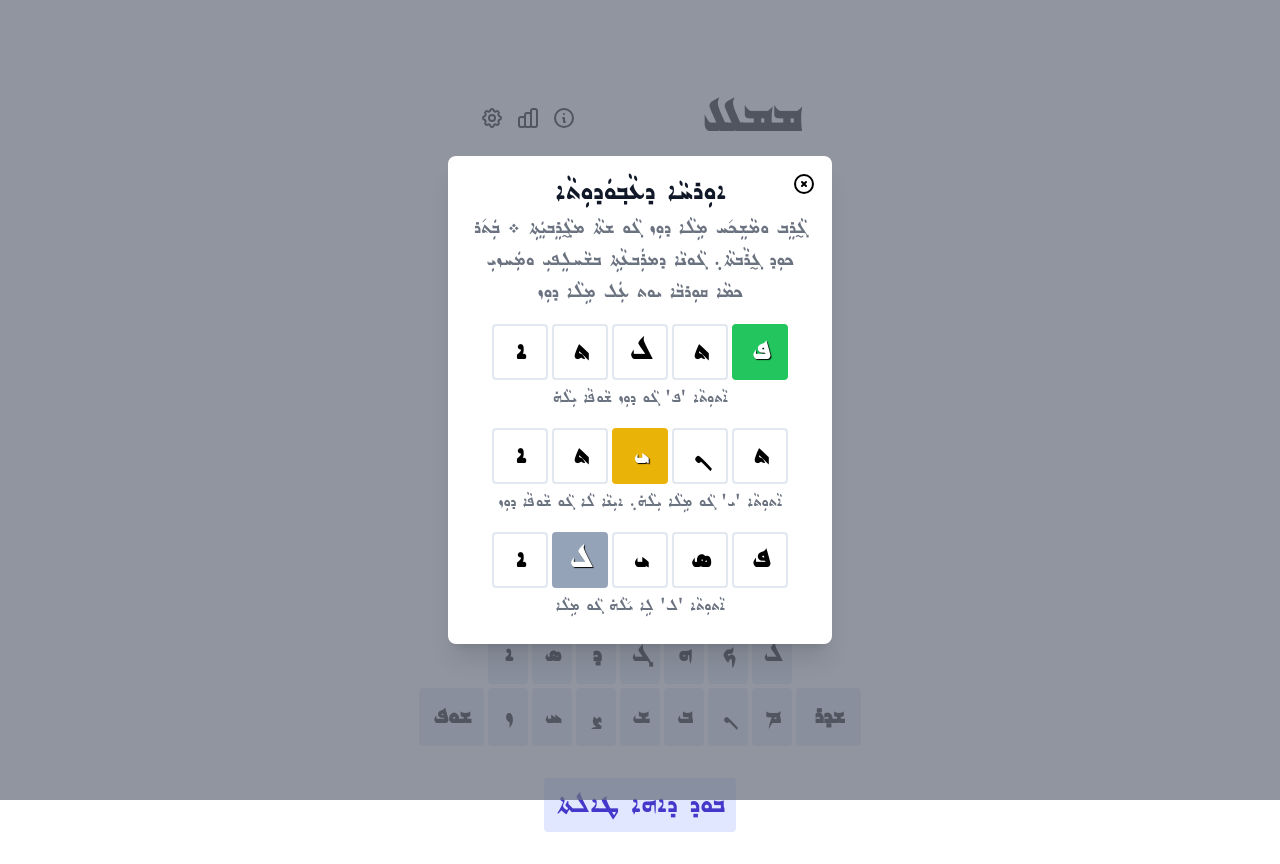
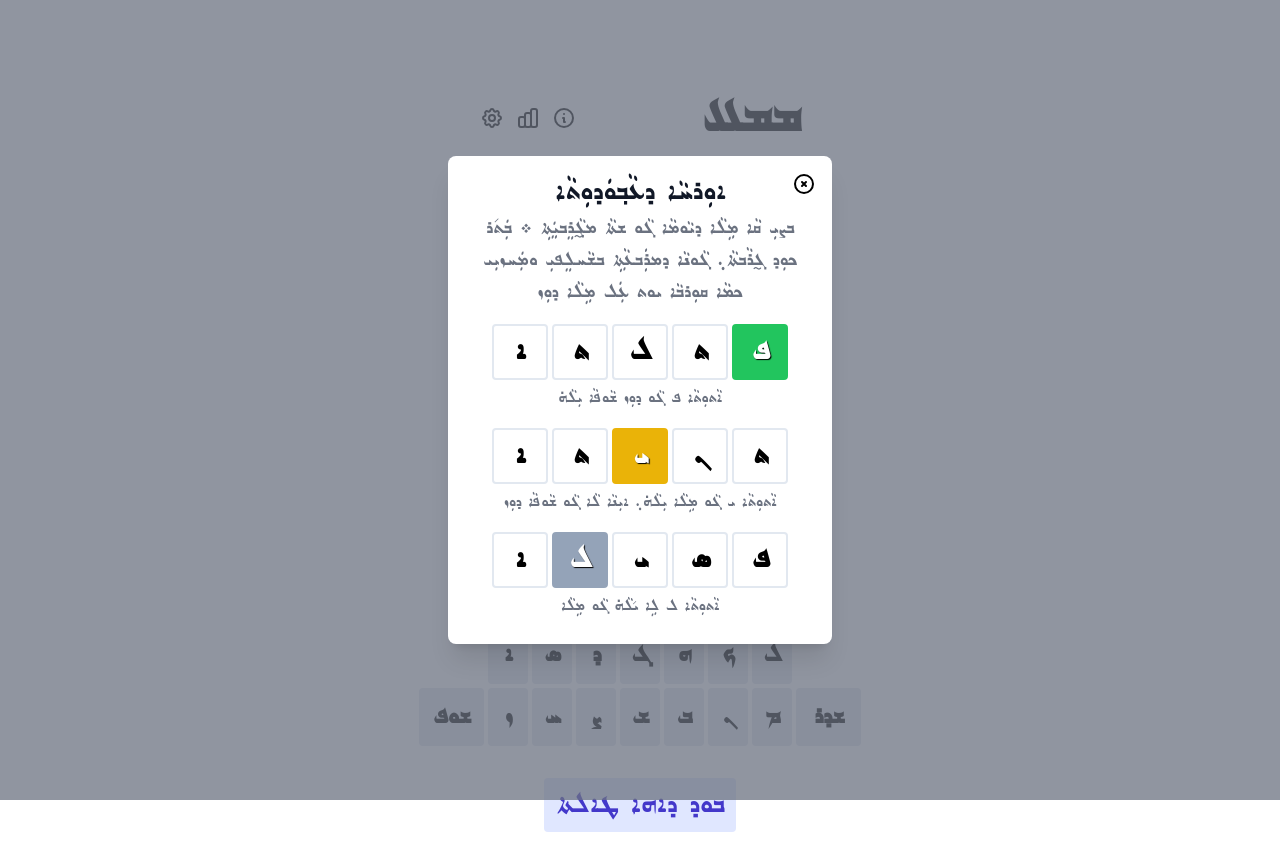
Before and after one commit to SargisYonan/Mamlal, a React (Create React App) app: page / in a window 1280 px wide. Both pictures are taken after a click on the icon 564 px from the left and 118 px from the top of the page. Built offline with nearby package versions, Linux system fonts and the light colour scheme.

Commit message:
fixed info

```diff
--- a/src/components/modals/InfoModal.tsx
+++ b/src/components/modals/InfoModal.tsx
@@ -10,8 +10,8 @@ export const InfoModal = ({ isOpen, handleClose }: Props) => {
   return (
     <BaseModal title="ܐܘܼܪܚܵܐ ܕܥܵܒ݂ܘܿܕܘܼܬܵܐ" isOpen={isOpen} handleClose={handleClose}>
       <p className="text-2xl text-gray-500 dark:text-gray-300">
-        ܓ̰ܵܪܸܒ ܘܡܵܫܸܟ݇ܚ ܡܹܠܵܐ ܕܘܼܙ ܓܵܘ ܫܬܵܐ ܡܓ̰ܵܪܸܒܝܲܬܹܐ ܀
-        ܒܲܬ݇ܪ ܟܘܼܕ ܓ̰ܪܵܒܬܵܐ܉ ܓܵܘܢܵܐ ܕܡܪܲܒܥܵܬܹܐ ܒܫܵܚܠܸܦܝܼ ܘܡܲܚܙܝܼ ܟܡܵܐ ܩܘܼܪܒܵܐ ܝܘܬ ܥܲܠ ܡܹܠܵܐ ܕܘܼܙ
+        ܒܨܝܼ ܩܵܐ ܡܹܠܵܐ ܕܝܵܘܡܵܐ ܓܵܘ ܫܬܵܐ ܡܓ̰ܵܪܸܒܝܲܬܹܐ ܀
+        ܒܲܬ݇ܪ ܟܘܼܕ ܓ̰ܪܵܒܬܵܐ܉ ܓܵܘܢܵܐ ܕܡܪܲܒܥܵܬܹܐ ܒܫܵܚܠܸܦܝܼ ܘܡܲܚܙܝܼܝ ܟܡܵܐ ܩܘܼܪܒܵܐ ܝܘܬ ܥܲܠ ܡܹܠܵܐ ܕܘܼܙ
       </p>
 
       <div className="flex justify-center mb-1 mt-4">
@@ -22,7 +22,7 @@ export const InfoModal = ({ isOpen, handleClose }: Props) => {
         <Cell value="ܐ" />
       </div>
       <p className="text-xl text-gray-500 dark:text-gray-300">
-        ܐܵܬܘܼܬܵܐ 'ܦ' ܓܵܘ ܕܘܼܙ ܫܵܘܦܵܐ ܝܼܠܵܗ̇
+        ܐܵܬܘܼܬܵܐ ܦ ܓܵܘ ܕܘܼܙ ܫܵܘܦܵܐ ܝܼܠܵܗ̇
       </p>
 
       <div className="flex justify-center mb-1 mt-4">
@@ -33,7 +33,7 @@ export const InfoModal = ({ isOpen, handleClose }: Props) => {
         <Cell value="ܐ" />
       </div>
       <p className="text-xl text-gray-500 dark:text-gray-300">
-        ܐܵܬܘܼܬܵܐ 'ܝ' ܓܵܘ ܡܹܠܵܐ ܝܼܠܵܗ̇܉ ܐܝܼܢܵܐ ܠܵܐ ܓܵܘ ܫܵܘܦܵܐ ܕܘܼܙ
+        ܐܵܬܘܼܬܵܐ ܝ ܓܵܘ ܡܹܠܵܐ ܝܼܠܵܗ̇܉ ܐܝܼܢܵܐ ܠܵܐ ܓܵܘ ܫܵܘܦܵܐ ܕܘܼܙ
       </p>
 
       <div className="flex justify-center mb-1 mt-4">
@@ -44,7 +44,7 @@ export const InfoModal = ({ isOpen, handleClose }: Props) => {
         <Cell value="ܐ" />
       </div>
       <p className="text-xl text-gray-500 dark:text-gray-300">
-        ܐܵܬܘܼܬܵܐ 'ܠ' ܠܹܐ ܝ݇ܠܵܗ̇ ܓܵܘ ܡܹܠܵܐ
+        ܐܵܬܘܼܬܵܐ ܠ ܠܹܐ ܝ݇ܠܵܗ̇ ܓܵܘ ܡܹܠܵܐ
       </p>
     </BaseModal>
   )
```
